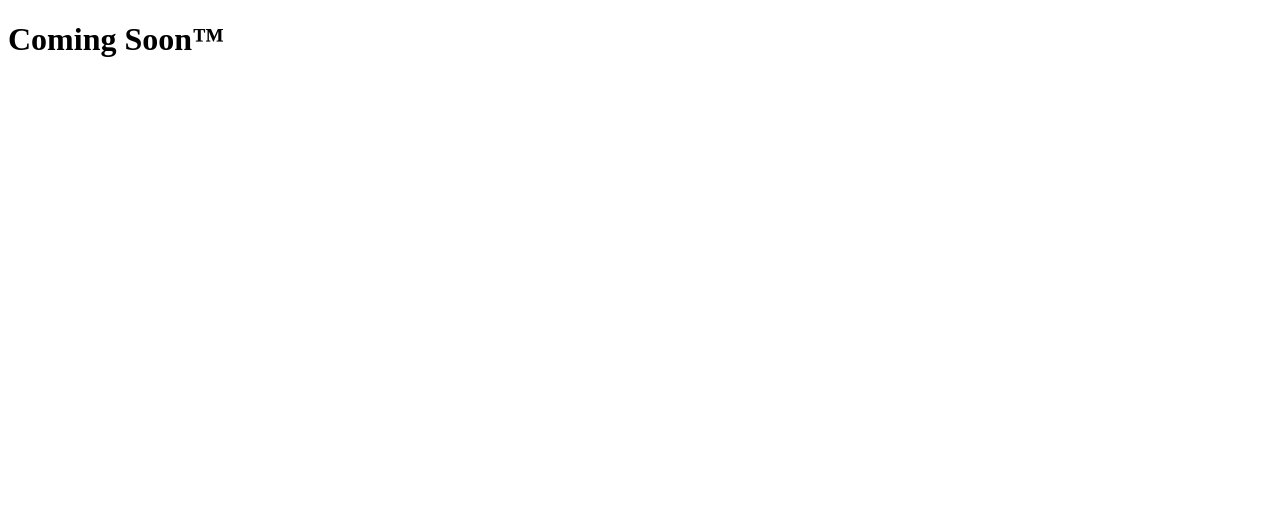
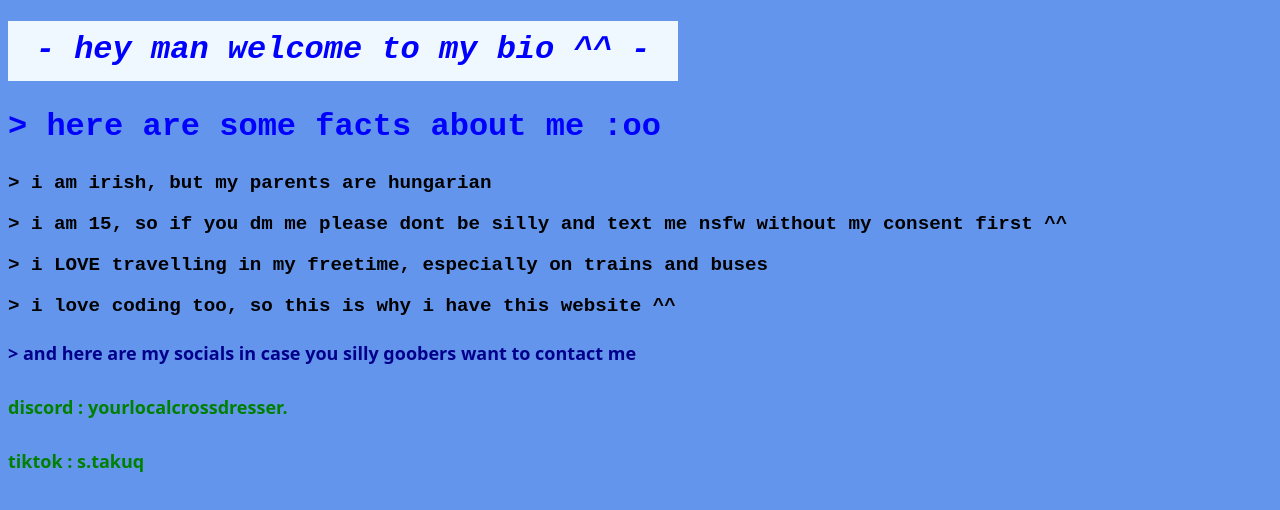
Before and after one commit to takuruk1/takuruk1.github.io, a plain HTML site: page index.html in a window 1280 px wide. Drawn offline with Linux system fonts and the light colour scheme.

Commit message:
Major Revamp

```diff
--- a/index.html
+++ b/index.html
@@ -3,9 +3,18 @@
 <head>
     <meta charset="UTF-8">
     <meta name="viewport" content="width=device-width, initial-scale=1.0">
-    <title>taku's github page</title>
+    <title>my bio fr :3</title>
+    <link rel="stylesheet" href="style.css">
 </head>
 <body>
-    <h1>Coming Soon™</h1>
+    <h1>- hey man welcome to my bio ^^ -</h1>
+    <h2>> here are some facts about me :oo</h2>
+    <h3>> i am irish, but my parents are hungarian</h3>
+    <h3>> i am 15, so if you dm me please dont be silly and text me nsfw without my consent first ^^</h3>
+    <h3>> i LOVE travelling in my freetime, especially on trains and buses</h3>
+    <h3>> i love coding too, so this is why i have this website ^^</h3>
+    <h4>> and here are my socials in case you silly goobers want to contact me</h4>
+    <h5>discord : yourlocalcrossdresser.</h5>
+    <h5>tiktok : s.takuq</h5>
 </body>
 </html>
--- /dev/null
+++ b/style.css
@@ -0,0 +1,43 @@
+body {
+    background-color: cornflowerblue;
+}
+
+h1 {
+    color: blue;
+    font-family: 'Courier New', Courier, monospace;
+    font-style: italic;
+    text-align: center;
+    height: 40px;
+    width: 650px;
+    background-color: aliceblue;
+    padding: 10px;
+    position: relative;
+}
+
+h2 {
+    color: blue;
+    font-family: 'Courier New', Courier, monospace;
+    font-size: xx-large;
+    position: relative;
+}
+
+h3 {
+    color: black;
+    font-family: 'Courier New', Courier, monospace;
+    font-size: larger;
+    position: relative;
+}
+
+h4 {
+    color: darkblue;
+    font-family: system-ui, -apple-system, BlinkMacSystemFont, 'Segoe UI', Roboto, Oxygen, Ubuntu, Cantarell, 'Open Sans', 'Helvetica Neue', sans-serif;
+    font-size: large;
+    position: relative;
+}
+
+h5 {
+    color: green;
+    font-family: system-ui, -apple-system, BlinkMacSystemFont, 'Segoe UI', Roboto, Oxygen, Ubuntu, Cantarell, 'Open Sans', 'Helvetica Neue', sans-serif;
+    font-size: large;
+    position: relative;
+}
```
Also changed, not shown: script.js (added).
